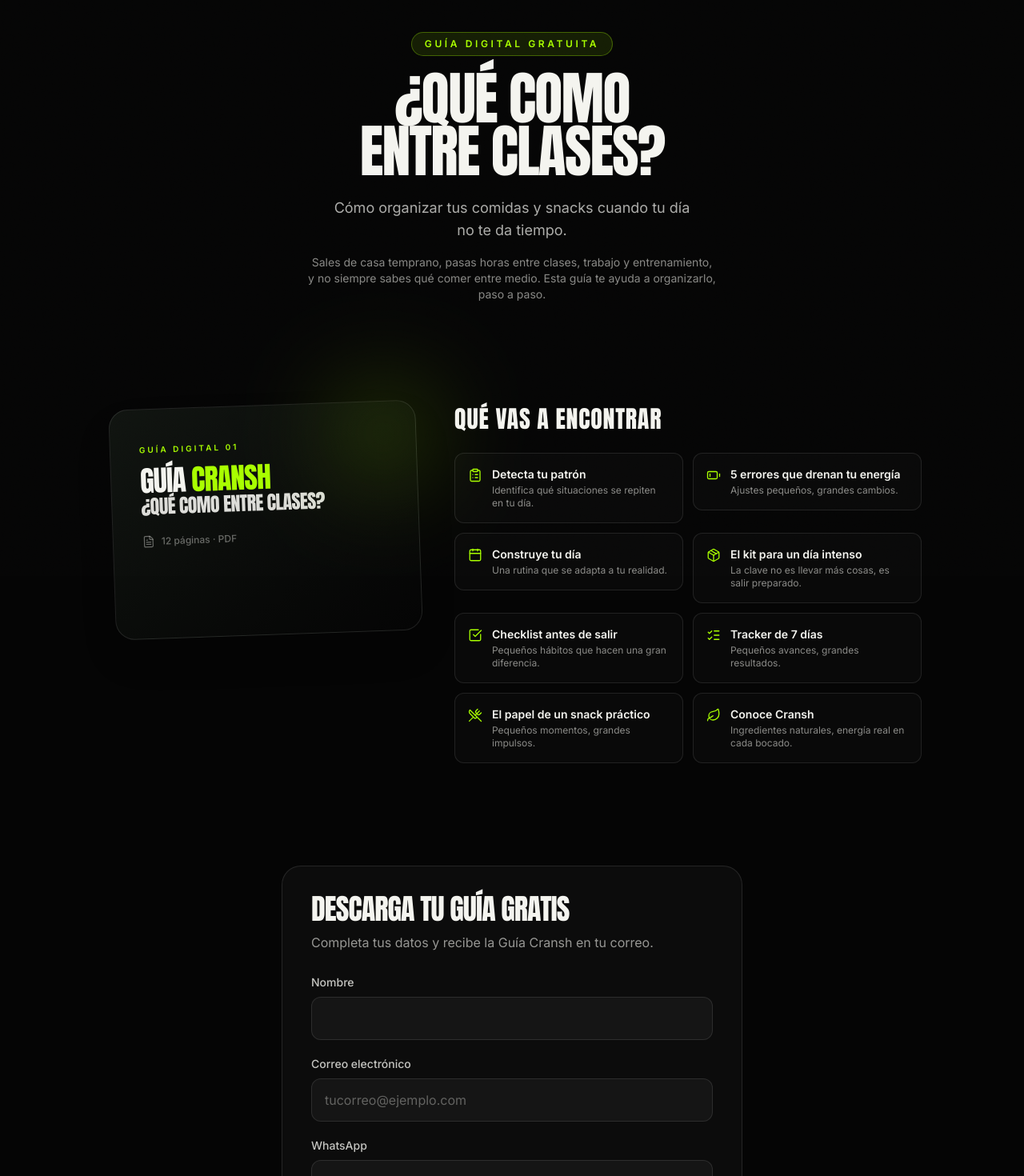
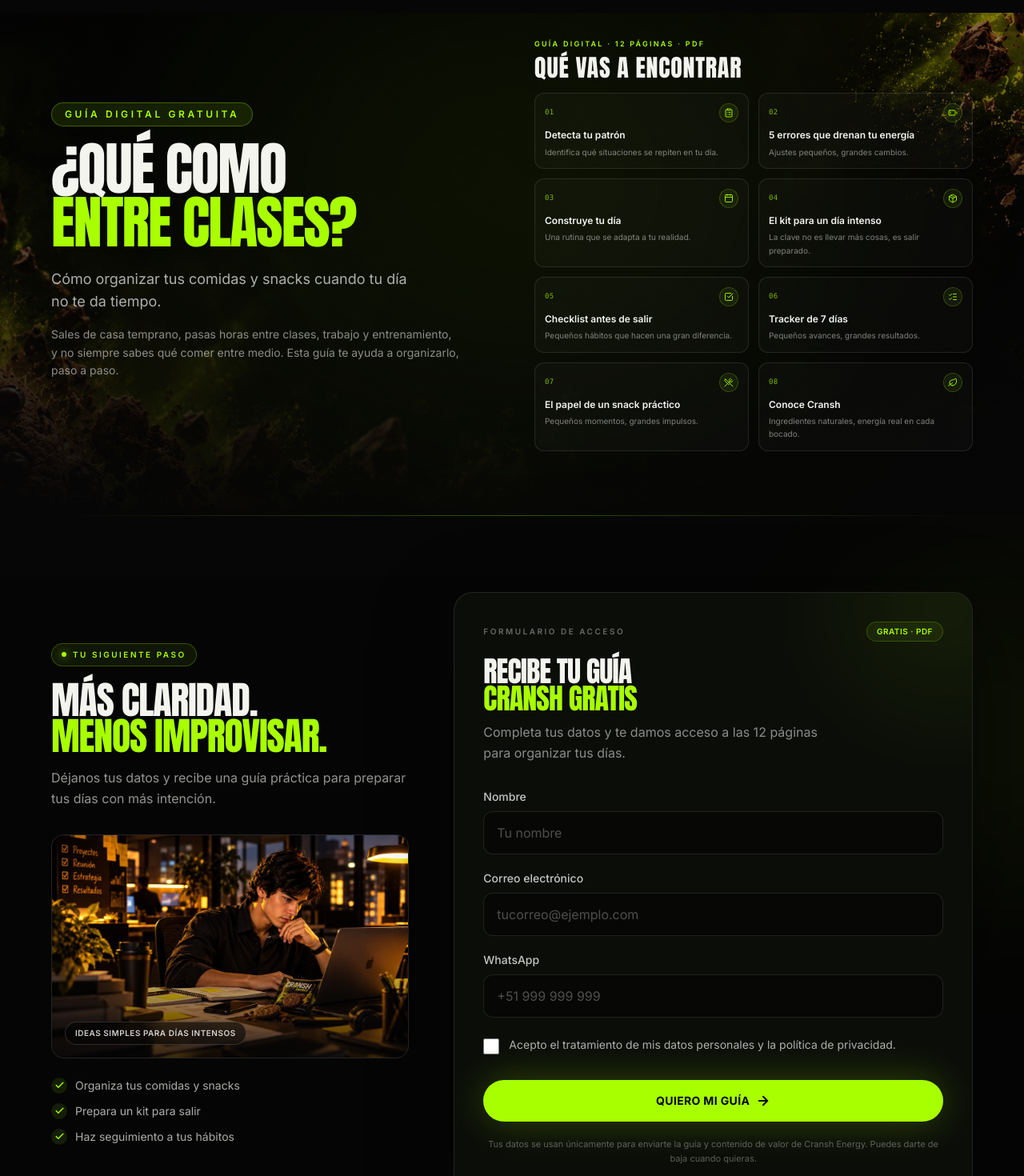
Before and after one commit to yoanpallara-debug/cransh-website, a React (Vite) app: page /guia in a window 1280 px wide. Shown: the part 80-1550 px from the top of the page at 80% size. Built offline with nearby package versions, Linux system fonts and the light colour scheme.

Commit message:
Publish Cransh guide site to GitHub Pages

```diff
--- a/src/components/GuiaHero.tsx
+++ b/src/components/GuiaHero.tsx
@@ -1,9 +1,21 @@
+import { GuidePreview } from "./GuidePreview";
+
 export function GuiaHero() {
   return (
-    <section className="relative overflow-hidden px-5 pb-14 pt-6 sm:px-8 sm:pb-20">
-      <div className="pointer-events-none absolute left-1/2 top-0 -z-10 h-[420px] w-[720px] -translate-x-1/2 rounded-full bg-cransh-green/[0.08] blur-[150px]" />
+    <section className="relative isolate overflow-hidden px-5 pb-14 pt-6 sm:px-8 sm:pb-20">
+      <div aria-hidden="true" className="pointer-events-none absolute inset-0 z-0">
+        <img
+          src={`${import.meta.env.BASE_URL}images/fondos/FONFOGUIA.png`}
+          alt=""
+          className="h-full w-full object-cover object-center opacity-70"
+          fetchPriority="high"
+        />
+        <div className="absolute inset-0 bg-gradient-to-b from-ink/25 via-ink/55 to-ink" />
+      </div>
+      <div className="pointer-events-none absolute left-1/2 top-0 z-[1] h-[420px] w-[720px] -translate-x-1/2 rounded-full bg-cransh-green/[0.08] blur-[150px]" />
 
-      <div className="mx-auto max-w-3xl text-center">
+      <div className="relative z-10 mx-auto grid max-w-6xl items-center gap-10 md:grid-cols-2 md:gap-14">
+        <div className="text-center md:text-left">
           <span className="mb-5 inline-flex items-center gap-2 rounded-full border border-cransh-green/30 bg-cransh-green/10 px-4 py-1.5 text-xs font-semibold uppercase tracking-[0.3em] text-cransh-green">
             Guía digital gratuita
           </span>
@@ -11,18 +23,21 @@
           <h1 className="font-display text-5xl leading-[0.92] tracking-tight text-cransh-off sm:text-6xl md:text-7xl">
             ¿QUÉ COMO
             <br />
-          ENTRE CLASES?
+            <span className="text-cransh-green">ENTRE CLASES?</span>
           </h1>
 
-        <p className="mx-auto mt-6 max-w-md text-lg text-cransh-off/70">
+          <p className="mx-auto mt-6 max-w-md text-lg text-cransh-off/70 md:mx-0">
             Cómo organizar tus comidas y snacks cuando tu día no te da tiempo.
           </p>
 
-        <p className="mx-auto mt-4 max-w-lg text-sm text-cransh-off/55">
+          <p className="mx-auto mt-4 max-w-lg text-sm leading-relaxed text-cransh-off/55 md:mx-0">
             Sales de casa temprano, pasas horas entre clases, trabajo y entrenamiento, y no
             siempre sabes qué comer entre medio. Esta guía te ayuda a organizarlo, paso a paso.
           </p>
         </div>
+
+        <GuidePreview />
+      </div>
     </section>
   );
 }
--- a/src/components/GuideLeadForm.tsx
+++ b/src/components/GuideLeadForm.tsx
@@ -48,7 +48,7 @@
 }
 
 const inputClass =
-  "w-full rounded-xl border border-white/10 bg-white/[0.04] px-4 py-3.5 text-base text-cransh-off placeholder:text-cransh-off/35 outline-none transition-colors focus:border-cransh-green";
+  "w-full rounded-xl border border-white/10 bg-ink/50 px-4 py-3.5 text-base text-cransh-off placeholder:text-cransh-off/30 outline-none transition duration-200 hover:border-white/20 focus:border-cransh-green/70 focus:ring-2 focus:ring-cransh-green/10";
 
 const errorClass = "mt-1.5 text-xs font-medium text-red-400";
 
@@ -121,16 +121,27 @@
         id="formulario-guia"
         noValidate
         onSubmit={handleSubmit}
-        className="rounded-3xl border border-white/10 bg-white/[0.03] p-6 sm:p-9"
+        className="relative isolate overflow-hidden rounded-3xl border border-white/10 bg-[#0b0d09] p-6 shadow-[0_24px_100px_rgba(0,0,0,0.45)] sm:p-9"
       >
-        <h2 className="font-display text-3xl leading-[0.95] tracking-tight text-cransh-off sm:text-4xl">
-          DESCARGA TU GUÍA GRATIS
+        <div className="pointer-events-none absolute -right-24 -top-28 -z-10 h-64 w-64 rounded-full bg-cransh-green/[0.08] blur-[80px]" />
+        <div className="flex flex-wrap items-center justify-between gap-3">
+          <span className="text-[10px] font-semibold uppercase tracking-[0.25em] text-cransh-off/40">
+            Formulario de acceso
+          </span>
+          <span className="rounded-full border border-cransh-green/20 bg-cransh-green/[0.07] px-3 py-1 text-[10px] font-semibold uppercase tracking-wider text-cransh-green">
+            Gratis · PDF
+          </span>
+        </div>
+        <h2 className="mt-5 font-display text-3xl leading-[0.95] tracking-tight text-cransh-off sm:text-4xl">
+          RECIBE TU GUÍA
+          <br />
+          <span className="text-cransh-green">CRANSH GRATIS</span>
         </h2>
-        <p className="mt-3 text-sm text-cransh-off/60 sm:text-base">
-          Completa tus datos y recibe la Guía Cransh en tu correo.
+        <p className="mt-3 max-w-md text-sm leading-relaxed text-cransh-off/55 sm:text-base">
+          Completa tus datos y te damos acceso a las 12 páginas para organizar tus días.
         </p>
 
-        <div className="mt-7">
+        <div className="mt-8">
           <label htmlFor="nombre" className="mb-2 block text-sm font-medium text-cransh-off/80">
             Nombre
           </label>
@@ -142,6 +153,7 @@
             className={inputClass}
             value={form.nombre}
             onChange={(e) => update("nombre", e.target.value)}
+            placeholder="Tu nombre"
             aria-invalid={!!errors.nombre}
             aria-describedby={errors.nombre ? "nombre-error" : undefined}
           />
@@ -228,7 +240,7 @@
         <button
           type="submit"
           disabled={status === "submitting"}
-          className="btn-magnetic mt-8 inline-flex w-full items-center justify-center gap-2 rounded-full bg-cransh-green px-8 py-4 text-sm font-bold tracking-wide text-ink shadow-[0_0_50px_rgba(168,255,0,0.35)] disabled:opacity-70"
+          className="btn-magnetic mt-8 inline-flex w-full items-center justify-center gap-2 rounded-full bg-cransh-green px-8 py-4 text-sm font-bold tracking-wide text-ink shadow-[0_0_50px_rgba(168,255,0,0.25)] transition-shadow hover:shadow-[0_0_60px_rgba(168,255,0,0.4)] disabled:cursor-wait disabled:opacity-70"
         >
           {status === "submitting" ? (
             <>
--- a/src/components/GuidePreview.tsx
+++ b/src/components/GuidePreview.tsx
@@ -1,56 +1,43 @@
-import { FileText } from "lucide-react";
 import { GUIDE_CHAPTERS } from "../lib/data";
 import { Reveal } from "./Reveal";
 
 export function GuidePreview() {
   return (
-    <section className="relative px-5 py-8 sm:px-8 sm:py-12">
-      <div className="mx-auto grid max-w-5xl grid-cols-1 gap-10 lg:grid-cols-12 lg:items-start lg:gap-8">
-        {/* mockup */}
-        <Reveal scale className="lg:col-span-5">
-          <div className="relative mx-auto aspect-[4/3] w-full max-w-sm -rotate-2 rounded-3xl border border-white/10 bg-gradient-to-br from-[#101410] to-ink p-7 shadow-2xl sm:p-9">
-            <div className="pointer-events-none absolute -right-6 -top-6 h-32 w-32 rounded-full bg-cransh-green/20 blur-[60px]" />
-            <span className="text-[10px] font-semibold uppercase tracking-[0.3em] text-cransh-green">
-              Guía digital 01
+    <div className="w-full">
+      <Reveal>
+        <span className="text-[9px] font-semibold uppercase tracking-[0.25em] text-cransh-green">
+          Guía digital · 12 páginas · PDF
         </span>
-            <h2 className="mt-3 font-display text-3xl leading-[0.95] tracking-tight text-cransh-off sm:text-4xl">
-              GUÍA <span className="text-cransh-green">CRANSH</span>
+        <h2 className="mt-1.5 font-display text-2xl leading-none tracking-wide text-cransh-off sm:text-3xl">
+          QUÉ VAS A ENCONTRAR
         </h2>
-            <p className="mt-1 font-display text-xl leading-[0.95] tracking-tight text-cransh-off/90 sm:text-2xl">
-              ¿QUÉ COMO ENTRE CLASES?
-            </p>
-            <div className="mt-6 flex items-center gap-2 text-cransh-off/40">
-              <FileText size={16} strokeWidth={1.75} />
-              <span className="text-xs font-medium">12 páginas · PDF</span>
-            </div>
-          </div>
       </Reveal>
 
-        {/* chapters */}
-        <div className="lg:col-span-7">
-          <Reveal>
-            <h3 className="font-display text-2xl tracking-wide text-cransh-off sm:text-3xl">
-              QUÉ VAS A ENCONTRAR
-            </h3>
-          </Reveal>
-          <div className="mt-6 grid grid-cols-1 gap-3 sm:grid-cols-2">
+      <div className="mt-4 grid grid-cols-2 gap-2 sm:gap-3">
         {GUIDE_CHAPTERS.map((chapter, i) => {
           const Icon = chapter.icon;
           return (
-                <Reveal key={chapter.title} delay={i * 70}>
-                  <div className="flex items-start gap-3 rounded-xl border border-white/10 bg-white/[0.02] p-4">
-                    <Icon size={18} strokeWidth={1.75} className="mt-0.5 shrink-0 text-cransh-green" />
-                    <div>
-                      <p className="text-sm font-semibold text-cransh-off">{chapter.title}</p>
-                      <p className="mt-0.5 text-xs text-cransh-off/55">{chapter.desc}</p>
+            <Reveal key={chapter.title} delay={i * 35}>
+              <article className="group h-full rounded-xl border border-white/10 bg-white/[0.025] p-2.5 transition-colors duration-300 hover:border-cransh-green/30 hover:bg-white/[0.04] sm:p-3">
+                <div className="flex items-center justify-between gap-2">
+                  <span className="font-mono text-[9px] tracking-wider text-cransh-green/70">
+                    {String(i + 1).padStart(2, "0")}
+                  </span>
+                  <span className="flex h-6 w-6 shrink-0 items-center justify-center rounded-full border border-cransh-green/20 bg-cransh-green/[0.07] text-cransh-green transition-colors group-hover:bg-cransh-green/15">
+                    <Icon size={12} strokeWidth={1.8} />
+                  </span>
                 </div>
-                  </div>
+                <h3 className="mt-2 text-[11px] font-semibold leading-snug text-cransh-off sm:text-xs">
+                  {chapter.title}
+                </h3>
+                <p className="mt-1 text-[10px] leading-relaxed text-cransh-off/50">
+                  {chapter.desc}
+                </p>
+              </article>
             </Reveal>
           );
         })}
       </div>
     </div>
-      </div>
-    </section>
   );
 }
--- a/src/pages/GuiaPage.tsx
+++ b/src/pages/GuiaPage.tsx
@@ -1,7 +1,7 @@
 import { GuiaHeader } from "../components/GuiaHeader";
 import { GuiaHero } from "../components/GuiaHero";
 import { GuideLeadForm } from "../components/GuideLeadForm";
-import { GuidePreview } from "../components/GuidePreview";
+import { Check } from "lucide-react";
 
 /**
  * Landing de captación de leads — único objetivo: conseguir los datos del
@@ -15,11 +15,53 @@
       <GuiaHeader />
       <main>
         <GuiaHero />
-        <GuidePreview />
 
-        <section className="relative px-5 py-14 sm:px-8 sm:py-20">
-          <div className="mx-auto max-w-xl">
+        <section className="relative isolate overflow-hidden px-5 py-16 sm:px-8 sm:py-24">
+          <div className="pointer-events-none absolute inset-x-0 top-0 -z-10 mx-auto h-px max-w-6xl bg-gradient-to-r from-transparent via-cransh-green/30 to-transparent" />
+          <div className="pointer-events-none absolute -right-40 top-20 -z-10 h-96 w-96 rounded-full bg-cransh-green/[0.06] blur-[120px]" />
+          <div className="mx-auto grid max-w-6xl items-center gap-10 lg:grid-cols-12 lg:gap-14">
+            <div className="lg:col-span-5">
+              <span className="inline-flex items-center gap-2 rounded-full border border-cransh-green/25 bg-cransh-green/[0.07] px-3 py-1.5 text-[10px] font-semibold uppercase tracking-[0.25em] text-cransh-green">
+                <span className="h-1.5 w-1.5 rounded-full bg-cransh-green shadow-[0_0_12px_rgba(168,255,0,0.9)]" />
+                Tu siguiente paso
+              </span>
+              <h2 className="mt-5 font-display text-4xl leading-[0.94] tracking-tight text-cransh-off sm:text-5xl">
+                MÁS CLARIDAD.
+                <br />
+                <span className="text-cransh-green">MENOS IMPROVISAR.</span>
+              </h2>
+              <p className="mt-4 max-w-md text-sm leading-relaxed text-cransh-off/60 sm:text-base">
+                Déjanos tus datos y recibe una guía práctica para preparar tus días con más intención.
+              </p>
+
+              <div className="relative mt-8 aspect-[16/10] overflow-hidden rounded-2xl border border-white/10 bg-ink-soft">
+                <img
+                  src={`${import.meta.env.BASE_URL}moments/trabaja.jpg`}
+                  alt="Una pausa Cransh durante una jornada de trabajo"
+                  loading="lazy"
+                  className="h-full w-full object-cover"
+                />
+                <div className="absolute inset-0 bg-gradient-to-t from-ink/80 via-transparent to-transparent" />
+                <span className="absolute bottom-4 left-4 rounded-full border border-white/15 bg-ink/60 px-3 py-1.5 text-[10px] font-semibold uppercase tracking-wider text-white/80 backdrop-blur">
+                  Ideas simples para días intensos
+                </span>
+              </div>
+
+              <ul className="mt-6 grid gap-3 sm:grid-cols-2 lg:grid-cols-1">
+                {["Organiza tus comidas y snacks", "Prepara un kit para salir", "Haz seguimiento a tus hábitos"].map((item) => (
+                  <li key={item} className="flex items-center gap-2.5 text-sm text-cransh-off/70">
+                    <span className="flex h-5 w-5 shrink-0 items-center justify-center rounded-full bg-cransh-green/10 text-cransh-green">
+                      <Check size={13} strokeWidth={2.5} />
+                    </span>
+                    {item}
+                  </li>
+                ))}
+              </ul>
+            </div>
+
+            <div className="lg:col-span-7">
             <GuideLeadForm />
+            </div>
           </div>
         </section>
       </main>
```
Also changed, not shown: public/images/fondos/FONFOGUIA.png (added). Lines whose indentation alone changed are shown as unchanged.
